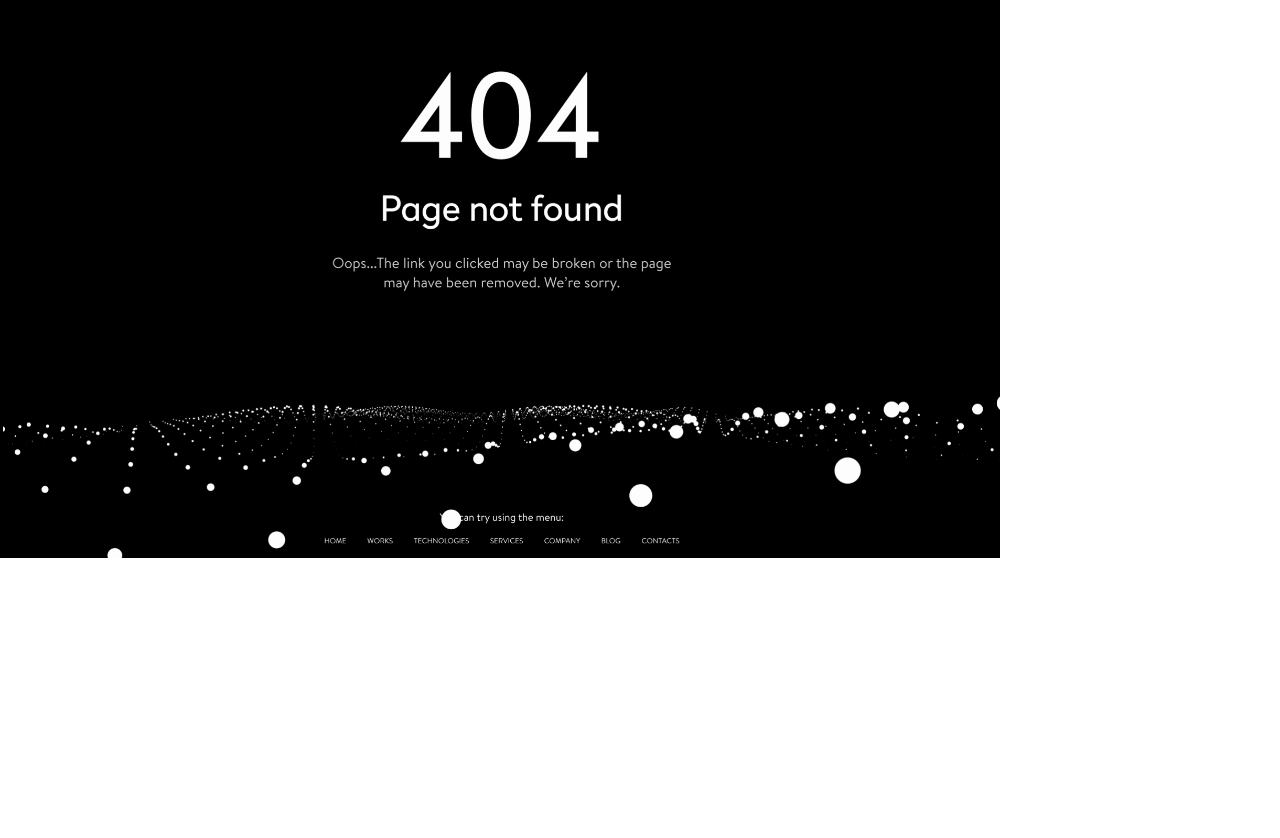
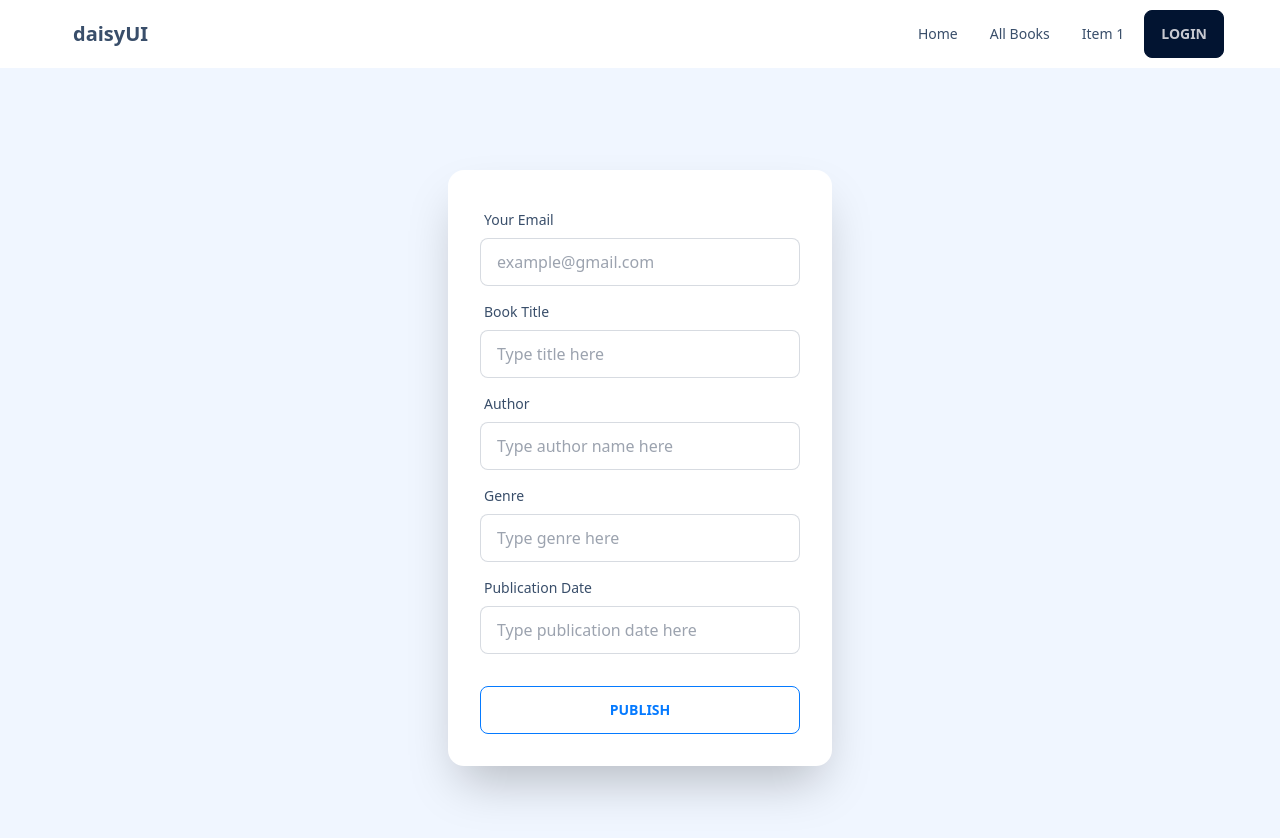
Before and after one commit to zillurahman10/book-catalog, a React (Vite) app: page /addbook in a window 1280 px wide. Shown: the top 838 px of the page. Before the commit the page ends 800 px from the top, so only its background shows below. Built offline with nearby package versions, Linux system fonts and the light colour scheme; no server answers.

Commit message:
Add book template done

```diff
--- /dev/null
+++ b/src/pages/AddBook/AddBook.tsx
@@ -0,0 +1,77 @@
+import React from "react";
+import Header from "../../Shared/Header";
+
+const AddBook = () => {
+  return (
+    <div>
+      <Header></Header>
+      <div className="hero min-h-screen bg-base-200">
+        <div className="hero-content flex-col lg:flex-row-reverse">
+          <div className="card flex-shrink-0 w-[600px] max-w-sm shadow-2xl bg-base-100">
+            <form className="card-body">
+              <div className="form-control">
+                <label className="label">
+                  <span className="label-text">Your Email</span>
+                </label>
+                <input
+                  type="email"
+                  placeholder="example@gmail.com"
+                  className="input input-bordered"
+                />
+              </div>
+              <div className="form-control">
+                <label className="label">
+                  <span className="label-text">Book Title</span>
+                </label>
+                <input
+                  type="text"
+                  placeholder="Type title here"
+                  className="input input-bordered"
+                />
+              </div>
+              <div className="form-control">
+                <label className="label">
+                  <span className="label-text">Author</span>
+                </label>
+                <input
+                  type="text"
+                  placeholder="Type author name here"
+                  className="input input-bordered"
+                />
+              </div>
+              <div className="form-control">
+                <label className="label">
+                  <span className="label-text">Genre</span>
+                </label>
+                <input
+                  type="text"
+                  placeholder="Type genre here"
+                  className="input input-bordered"
+                />
+              </div>
+              <div className="form-control">
+                <label className="label">
+                  <span className="label-text">Publication Date</span>
+                </label>
+                <input
+                  type="text"
+                  placeholder="Type publication date here"
+                  className="input input-bordered"
+                />
+              </div>
+              <div className="form-control mt-6">
+                <input
+                  className="btn btn-primary btn-outline"
+                  type="submit"
+                  value="Publish"
+                />
+              </div>
+            </form>
+          </div>
+        </div>
+      </div>
+    </div>
+  );
+};
+
+export default AddBook;
--- a/src/pages/AllBooks/AllBooks.tsx
+++ b/src/pages/AllBooks/AllBooks.tsx
@@ -39,17 +39,37 @@ const AllBooks = () => {
                 </figure>
                 <div className="card-body items-center text-center">
                   <h2 className="card-title">{info?.title}</h2>
-                  <p>{info?.author}</p>
-                  <p>{info?.genre}</p>
-                  <p>{info?.publicationDate}</p>
+                  <p>
+                    <span className="font-bold">Author: </span>
+                    {info?.author}
+                  </p>
+                  <p>
+                    <span className="font-bold">Genre: </span>
+                    {info?.genre}
+                  </p>
+                  <p>
+                    <span className="font-bold">Publication Date: </span>
+                    {info?.publicationDate}
+                  </p>
                   <div className="card-actions">
-                    <button className="btn btn-primary">Buy Now</button>
+                    <Link
+                      to={`/books/${info?._id}`}
+                      className="btn btn-primary"
+                    >
+                      Details
+                    </Link>
                   </div>
                 </div>
               </div>
             </>
           ))}
       </div>
+      <Link
+        to="/addbook"
+        className="btn btn-accent flex justify-center m-12 mx-auto w-[300px]"
+      >
+        Add Your Own Book
+      </Link>
     </>
   );
 };
--- a/src/pages/BookDetail/BookDetail.tsx
+++ b/src/pages/BookDetail/BookDetail.tsx
@@ -16,28 +16,34 @@ const BookDetail = () => {
   return (
     <>
       <Header></Header>
+      <div className="bg-base-200">
+        <div className="hero min-h-screen">
+          <div className="hero-content flex-col lg:flex-row flex justify-between">
+            <img
+              src={data?.photoURL}
+              className="max-w-sm rounded-lg shadow-2xl mr-12"
+            />
             <div>
-        <div className="hero">
-          <div className="hero-content text-center">
-            <div className="max-w-md">
-              <h1 className="text-5xl font-bold">{data.title}</h1>
-              <p className="py-5">
+              <h1 className="text-5xl font-bold">{data?.title}</h1>
+              <p className="py-3">
                 <span className="font-bold">Author: </span>
-                {data.author}
+                {data?.author}
               </p>
-              <p className="pb-5">
+              <p className="py-3">
                 <span className="font-bold">Genre: </span>
-                {data.genre}
+                {data?.genre}
               </p>
-              <p className="pb-5">
+              <p className="py-3">
                 <span className="font-bold">Publication Date: </span>
-                {data.publicationDate}
+                {data?.publicationDate}
               </p>
               <button className="btn btn-primary mr-5">Edit</button>
-              <button className="btn btn-accent">Delete</button>
+              <button className="btn btn-error">Delete</button>
             </div>
           </div>
         </div>
+
+        <div>
           {/* Reviews Section */}
           <div className="text-center my-7">
             <h1 className="text-2xl font-bold mb-5">Let's check out reviews</h1>
@@ -54,6 +60,7 @@ const BookDetail = () => {
             ))}
           </div>
         </div>
+      </div>
     </>
   );
 };
--- a/src/routes/index.tsx
+++ b/src/routes/index.tsx
@@ -8,6 +8,7 @@ import NotFound from "../pages/NotFound/NotFound";
 import Login from "../pages/CreateAccount/Login";
 import AllBooks from "../pages/AllBooks/AllBooks";
 import BookDetail from "../pages/BookDetail/BookDetail";
+import AddBook from "../pages/AddBook/AddBook";
 
 const routes = createBrowserRouter([
   {
@@ -21,6 +22,10 @@ const routes = createBrowserRouter([
   {
     path: "/allbooks",
     element: <AllBooks />,
+  },
+  {
+    path: "/addbook",
+    element: <AddBook />,
   },
   {
     path: "/signup",
```
Lines whose indentation alone changed are shown as unchanged.
